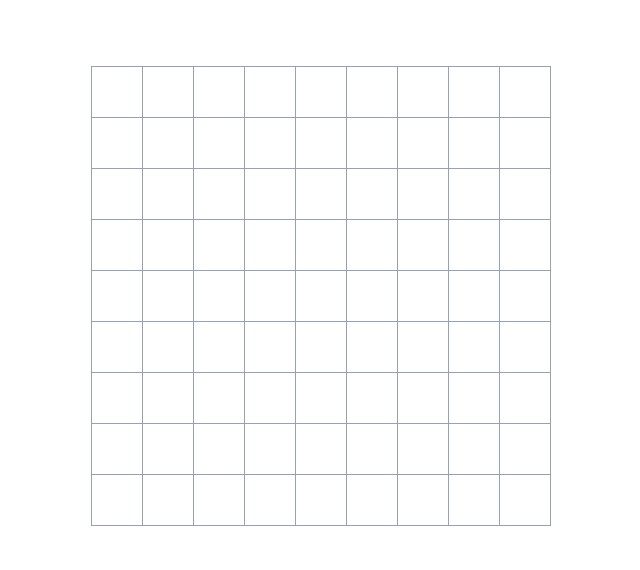
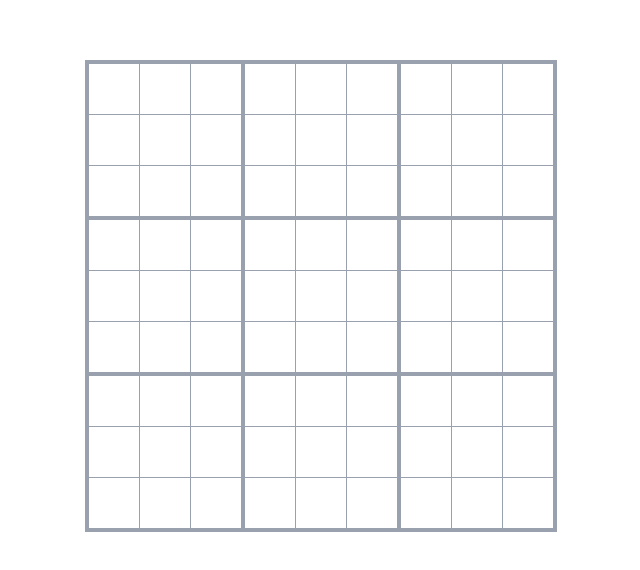
Before and after one commit to joao-smartins/sudoku, a Next.js app: page / in a window 1280 px wide. Shown: the part 104-674 px from the top of the page, without its empty margins (319-959 px from the left). Built offline with nearby package versions, Linux system fonts and the light colour scheme.

Commit message:
style: bordas estilo sudoku

```diff
--- a/src/app/components/Tabela/Tabela.tsx
+++ b/src/app/components/Tabela/Tabela.tsx
@@ -78,14 +78,21 @@ const Tabela = (props: TabelaSudokuProps) => {
     });
   }
 
+
+  const classeBordaPorQuadrante = (linha: number, coluna: number) => {
+    const bordaDireita = (coluna + 1) % 3 === 0 && coluna !== 8 ? "border-r-4" : "";
+    const bordaInferior = (linha + 1) % 3 === 0 && linha !== 8 ? "border-b-4" : "";
+    return `border border-gray-400 ${bordaDireita} ${bordaInferior}`;
+  }
+
   return (
     <div>
-      <table className="border-collapse border border-gray-400 h-112.5 w-112.5">
+      <table className="border-collapse border-4 border-gray-400 h-112.5 w-112.5">
         <tbody>
           {tabela.map((linha, i) => (
             <tr key={i}>
               {linha.map((celula, j) => (
-                <td key={j} className="border border-gray-400">
+                <td key={j} className={classeBordaPorQuadrante(i, j)}>
                   <BotaoTabela celula={celula} onFocus={() => handleClick(i, j)}  onClick={() => handleClick(i, j)} onKeyDown={(e) => handleKeyDown(e, i, j)} />
                 </td>
               ))}
```
